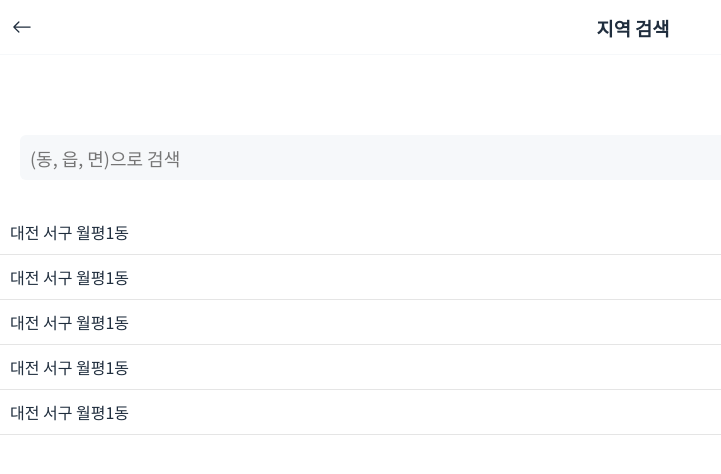
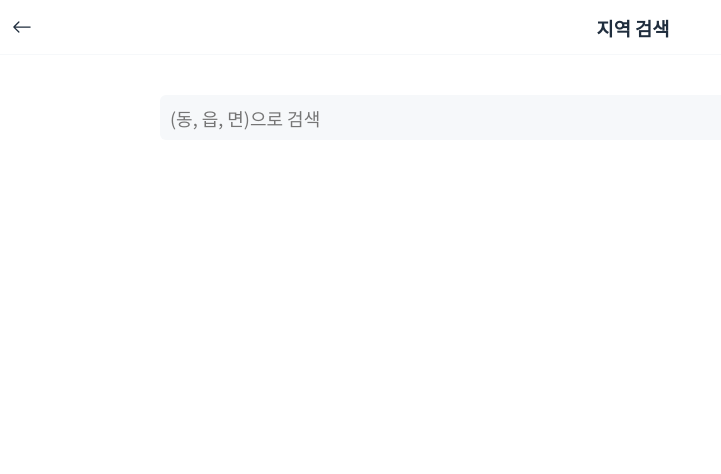
Before and after one commit to chowonsik/LinkedBook, a React (Create React App) app in the folder front/: page /#/search/location in a window 1280 px wide. Shown: the top 474 px of the page, without its empty margins (0-721 px from the left). Built offline with nearby package versions, Linux system fonts and the light colour scheme.

Commit message:
feat: Use area search API (S05P13B307-188)

```diff
--- a/front/src/pages/user/LocationSearch/index.jsx
+++ b/front/src/pages/user/LocationSearch/index.jsx
@@ -1,30 +1,60 @@
-import React, { useState } from "react";
+import React, { useEffect, useState } from "react";
 import Input from "../../../components/common/Input";
 import Header from "../../../components/Layout/Header";
-import useInput from "../../../hooks/useInput";
-
+import { requestGet } from "../../../api.js";
 import { DongList, DongListItem, Wrapper } from "./style";
 
 export default function LocationSearch() {
-  const search = useInput("");
+  const [search, setSearch] = useState("");
   const [location, setLocation] = useState({});
+  const [searchList, setSearchList] = useState([]);
+
+  function handleSearchChange(e) {
+    setSearch(e.target.value);
+  }
+  async function fetchData(page = 0) {
+    const params = {
+      search: search,
+      size: 10,
+      page: page,
+    };
+    const response = await requestGet("/areas", params);
+    page === 0
+      ? setSearchList(response.result)
+      : setSearchList(searchList.concat(response.result));
+  }
+
+  function getListHeight() {
+    const height = `${window.innerHeight - 60 - 130}px`;
+    return height;
+  }
+
+  function handleScroll(e) {
+    const { scrollTop, clientHeight, scrollHeight } = e.target;
+    if (scrollTop + clientHeight < scrollHeight) return;
+    if (searchList.length % 10 !== 0) return;
+    const page = parseInt(searchList.length / 10);
+    fetchData(page);
+  }
+  useEffect(() => {
+    if (search !== "") fetchData();
+    else setSearchList([]);
+  }, [search]);
 
   return (
     <>
       <Header title="지역 검색" isBack />
       <Wrapper>
         <Input
-          value={search.value}
-          onChange={search.onChange}
+          value={search}
+          onChange={handleSearchChange}
           placeholder="(동, 읍, 면)으로 검색"
         />
       </Wrapper>
-      <DongList>
-        <DongListItem>대전 서구 월평1동</DongListItem>
-        <DongListItem>대전 서구 월평1동</DongListItem>
-        <DongListItem>대전 서구 월평1동</DongListItem>
-        <DongListItem>대전 서구 월평1동</DongListItem>
-        <DongListItem>대전 서구 월평1동</DongListItem>
+      <DongList height={getListHeight()} onScroll={handleScroll}>
+        {searchList.map((item, i) => (
+          <DongListItem key={i}>{item.areaFullName}</DongListItem>
+        ))}
       </DongList>
     </>
   );
--- a/front/src/pages/user/LocationSearch/style.jsx
+++ b/front/src/pages/user/LocationSearch/style.jsx
@@ -1,14 +1,19 @@
 import styled from "styled-components";
 
 export const Wrapper = styled.div`
-  margin-top: 60px;
-  padding: 20px;
+  padding: 0 12.5%;
   display: flex;
   justify-content: center;
   align-items: center;
+  input {
+    margin: 40px 0;
+  }
 `;
 
-export const DongList = styled.div``;
+export const DongList = styled.div`
+  overflow: auto;
+  height: ${(props) => props.height};
+`;
 export const DongListItem = styled.div`
   height: 45px;
   border-bottom: 1px solid rgba(0, 0, 0, 0.1);
```
